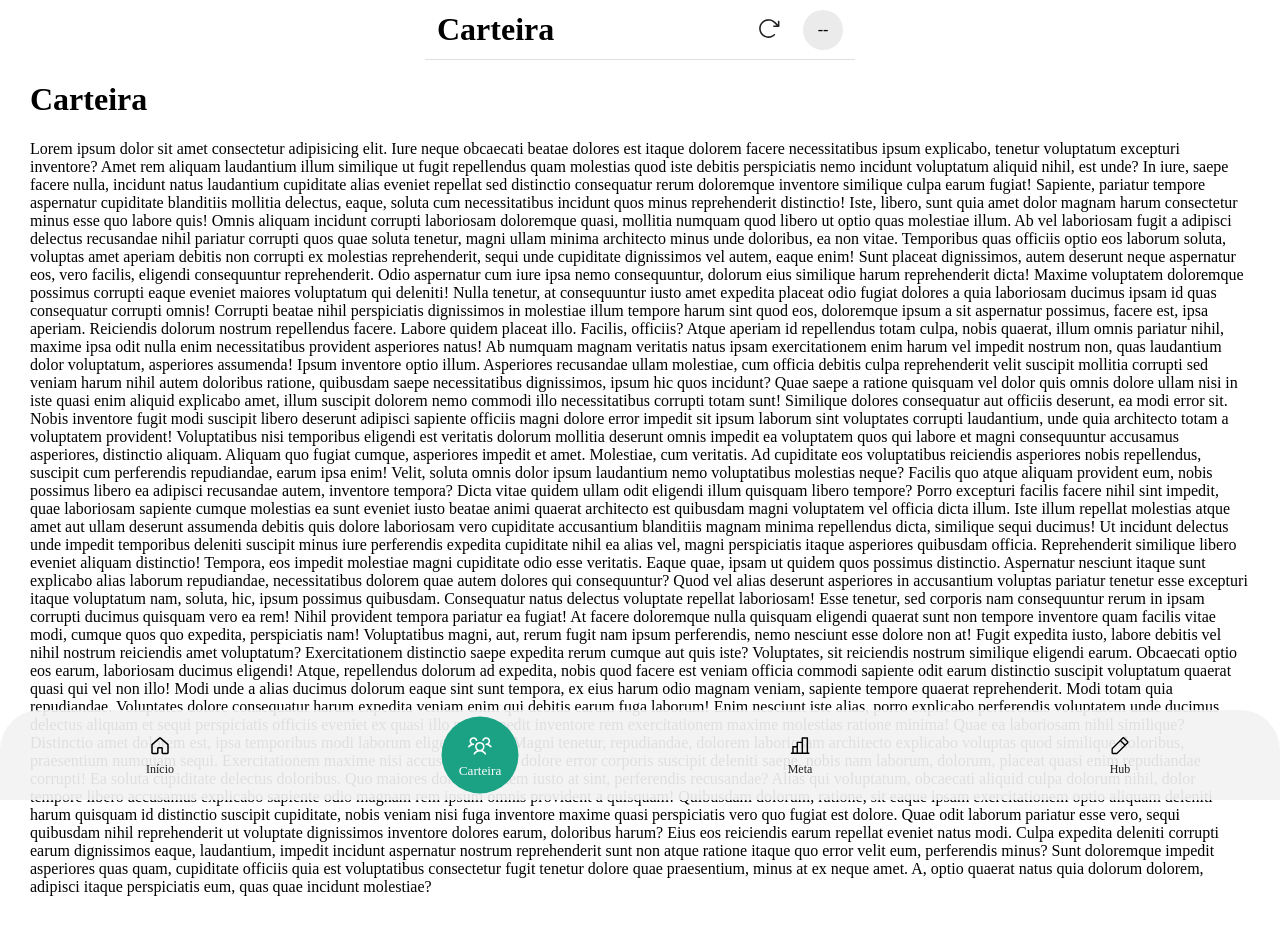
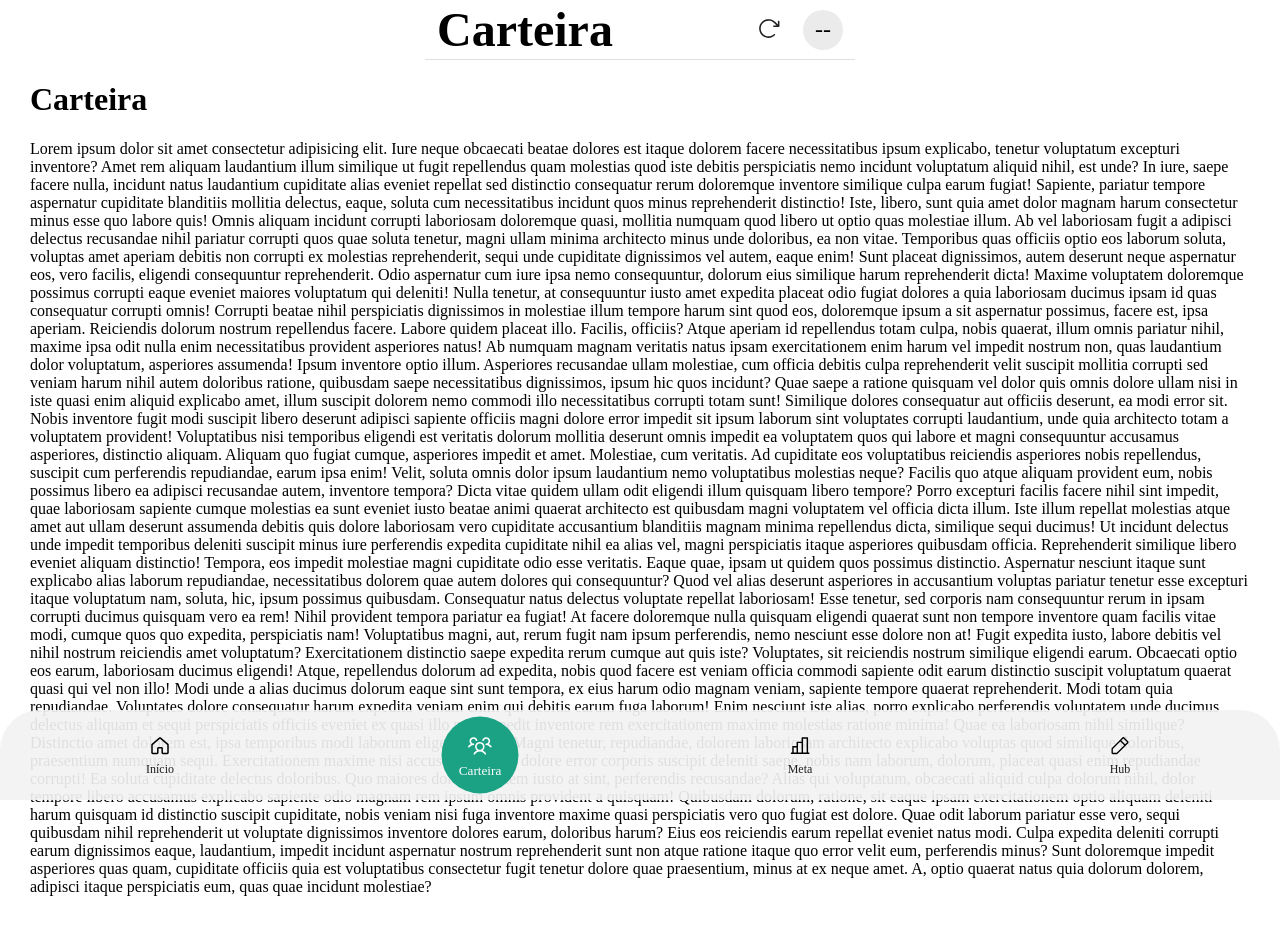
Before and after one commit to Ryan-Lucca/app-venda-em-movimento, a React (Vite) app: page /carteira in a window 1280 px wide. Shown: the top 934 px of the page. Built offline with nearby package versions, Linux system fonts and the light colour scheme; no server answers.

Commit message:
chore: arrumando fonte da Header

```diff
--- a/src/components/Header/Header.module.css
+++ b/src/components/Header/Header.module.css
@@ -13,6 +13,7 @@
   z-index: 10;
   border-bottom: 1px solid #e0e0e0;
   box-sizing: border-box; /* MUITO IMPORTANTE */
+  font: 24px bold;
 }
 
 
@@ -25,6 +26,7 @@
     background-color: #EBEBEB;
     justify-content: center;
     align-items: center;
+    font: 14px 400;
 }
 
 .reloadButton{
```
